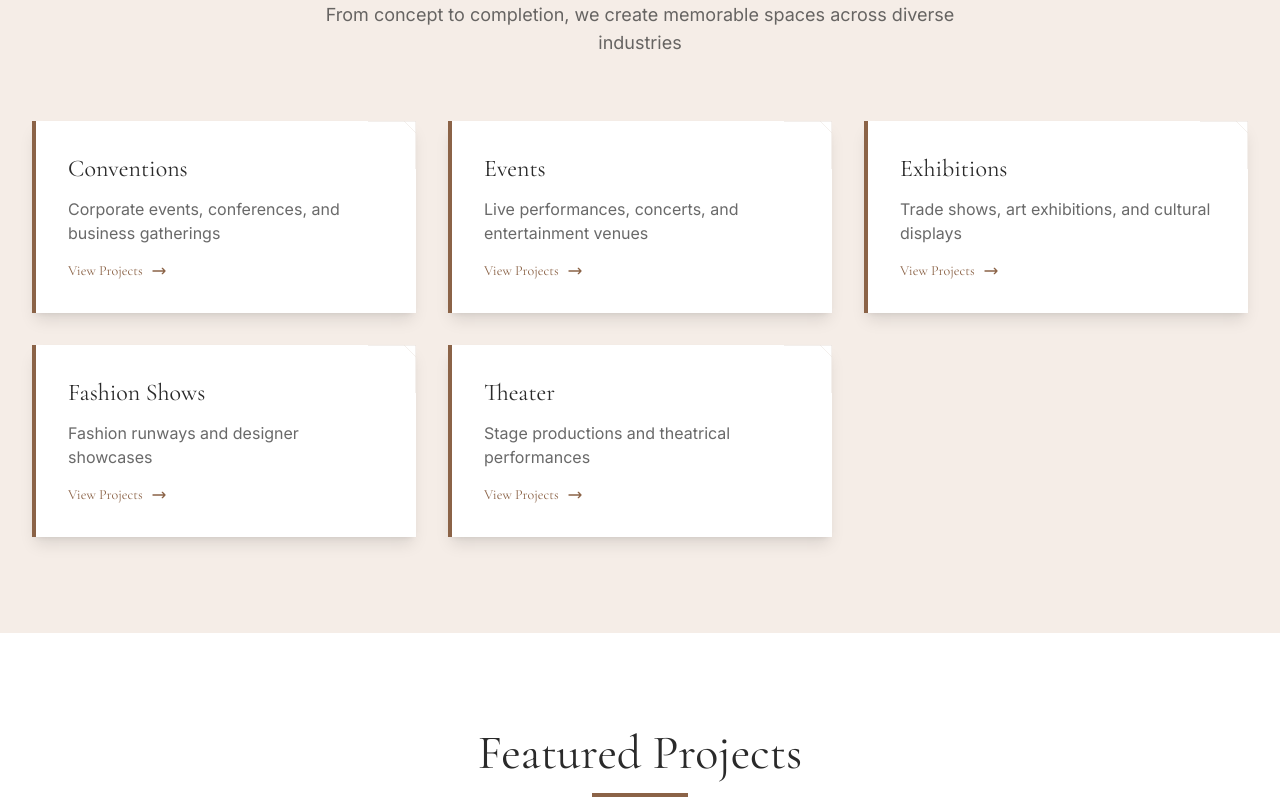
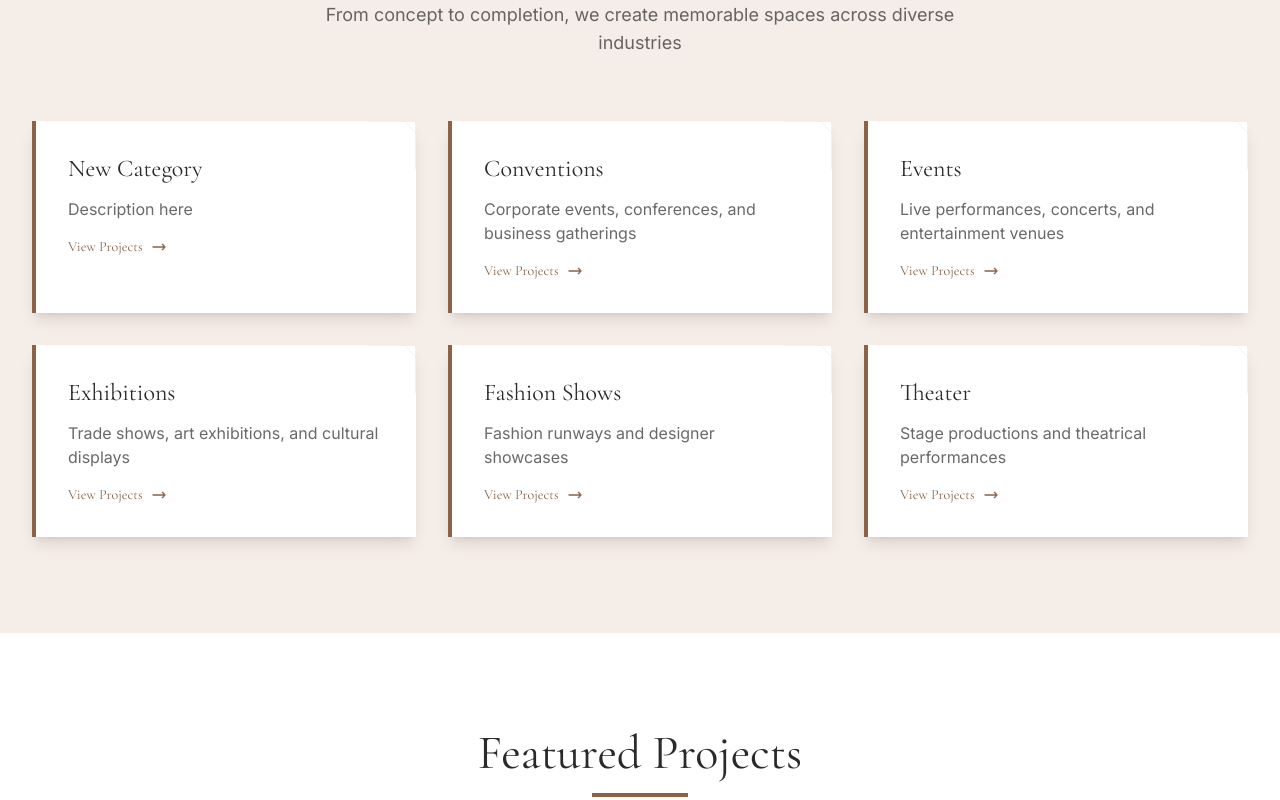
Before and after one commit to Arte-Studio-srl/website, a Next.js app: page / in a window 1280 px wide. Shown: the part 1200-2000 px from the top of the page. Built offline with nearby package versions, Linux system fonts and the light colour scheme.

Commit message:
chore: update categories via admin dashboard

```diff
--- a/data/projects.ts
+++ b/data/projects.ts
@@ -1,6 +1,11 @@
 import { Project, Category } from '@/types';
 
 export const categories: Category[] = [
+  {
+    "id": "category-1765206907146",
+    "name": "New Category",
+    "description": "Description here"
+  },
   {
     "id": "conventions",
     "name": "Conventions",
```
